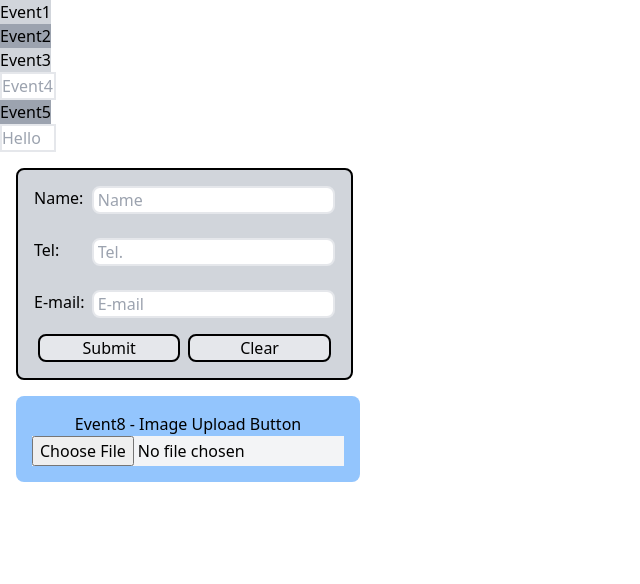
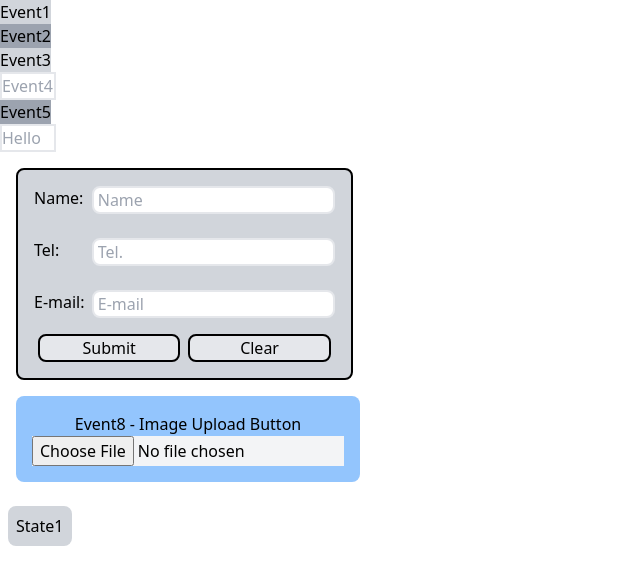
Before and after one commit to soAcademy/workshop-state-and-event, a React (Create React App) app: page / in a window 1280 px wide. Shown: the top 584 px of the page, without its empty margins (0-640 px from the left). Built offline with nearby package versions, Linux system fonts and the light colour scheme.

Commit message:
feat:State1.js

```diff
--- a/src/App.js
+++ b/src/App.js
@@ -7,12 +7,12 @@ import Event6 from "./Events/Event6";
 import Event7 from "./Events/Event7";
 import Event8 from "./Events/Event8";
 
-import State1 from "./StatesAnswer/State1";
-import State2 from "./StatesAnswer/State2";
-import State3 from "./StatesAnswer/State3";
-import State4 from "./StatesAnswer/State4";
-import State5 from "./StatesAnswer/State5";
-import State6 from "./StatesAnswer/State6";
+import State1 from "./States/State1";
+// import State2 from "./States/State2";
+// import State3 from "./States/State3";
+// import State4 from "./States/State4";
+// import State5 from "./States/State5";
+// import State6 from "./States/State6";
 
 import Prop1 from "./PropsAnswer/Prop1";
 import Prop2 from "./PropsAnswer/Prop2";
@@ -39,7 +39,7 @@ const App = () => {
       <Event7 />
       <Event8 />
 
-      {/* <State1 /> */}
+      <State1 />
       {/* <State2 /> */}
       {/* <State3 /> */}
       {/* <State4 /> */}
--- /dev/null
+++ b/src/States/State1.js
@@ -0,0 +1,16 @@
+import { useState } from "react"
+
+
+const State1 = () => {
+  const [state, setState] = useState("Bin")
+  const click = () => {
+    setState("Jam")
+    console.log({state})
+  }
+  return (
+    <button onClick={click} className="bg-gray-300 rounded-lg p-2 m-2">State1
+    </button>
+  )
+}
+
+export default State1
```
